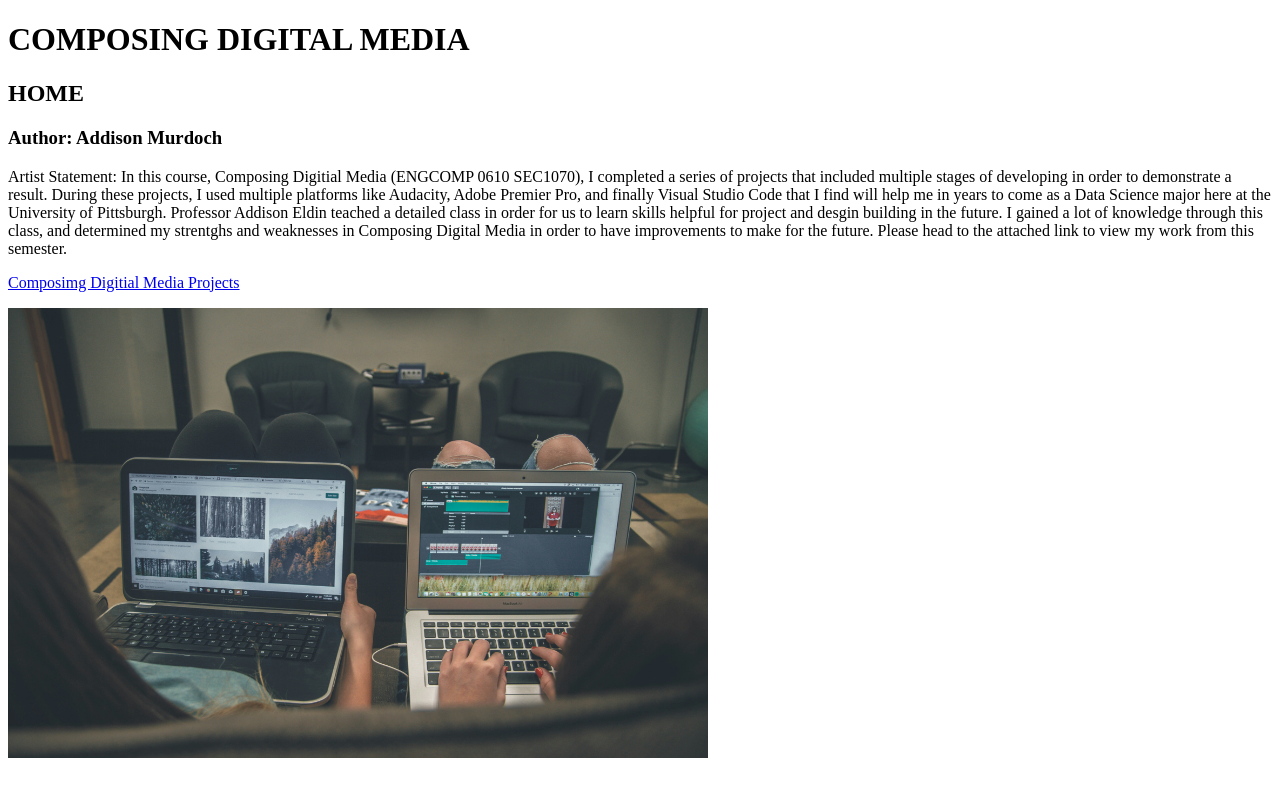
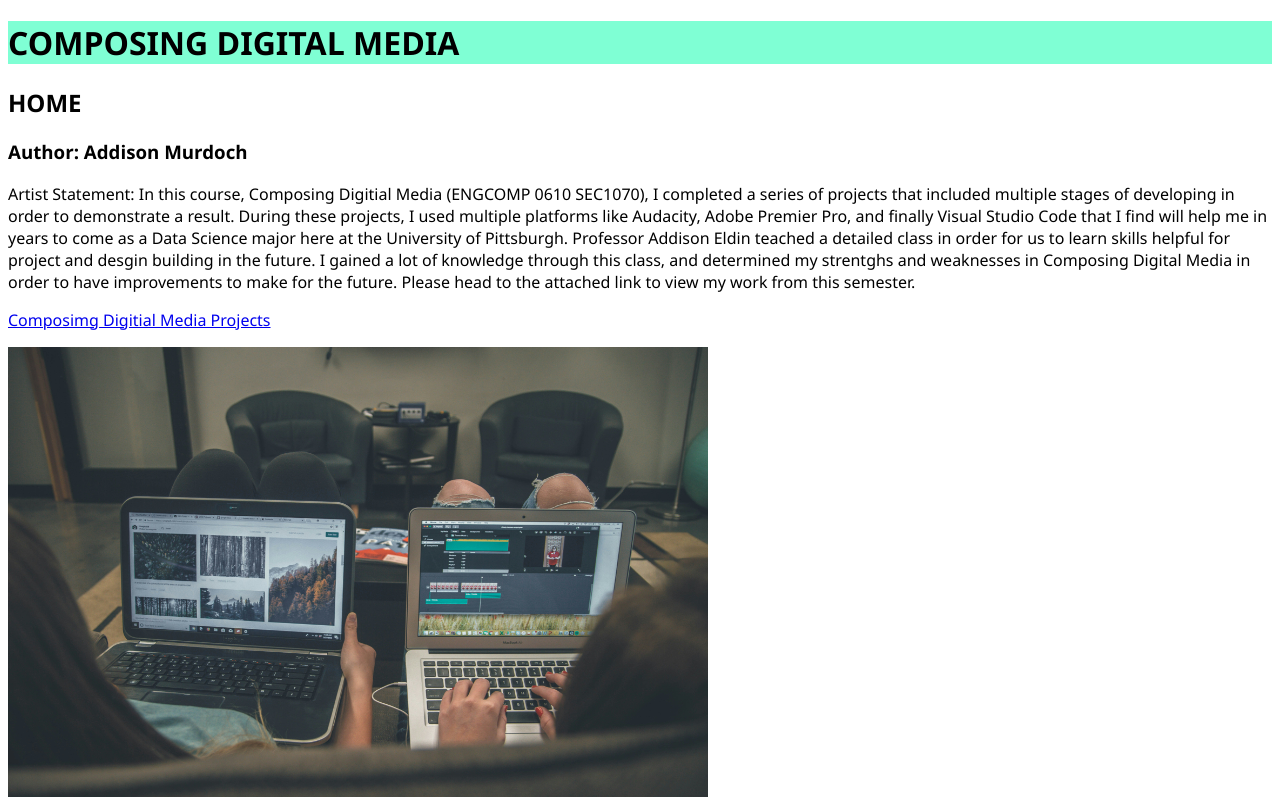
Before and after one commit to AddisonMurdoch/Portfolio-Website, a plain HTML site: page index.html in a window 1280 px wide. Drawn offline with Linux system fonts and the light colour scheme.

Commit message:
added css style sheet, linked it to my html pages, and changed font and color background

```diff
--- a/index.html
+++ b/index.html
@@ -2,6 +2,7 @@
 <html>
 <head>
 <title> COMPOSING DIGITIAL MEDIA </title>
+<link href="styles.css" type="text/css" rel="stylesheet"/>
 </head>
 <body>
 <h1> COMPOSING DIGITAL MEDIA </h1>
--- /dev/null
+++ b/styles.css
@@ -0,0 +1,4 @@
+body
+{ font-family:'Segoe UI', Tahoma, Geneva, Verdana, sans-serif}
+h1
+{background-color: aquamarine;}
```
Also changed, not shown: projects.html (+5 -3 lines).
